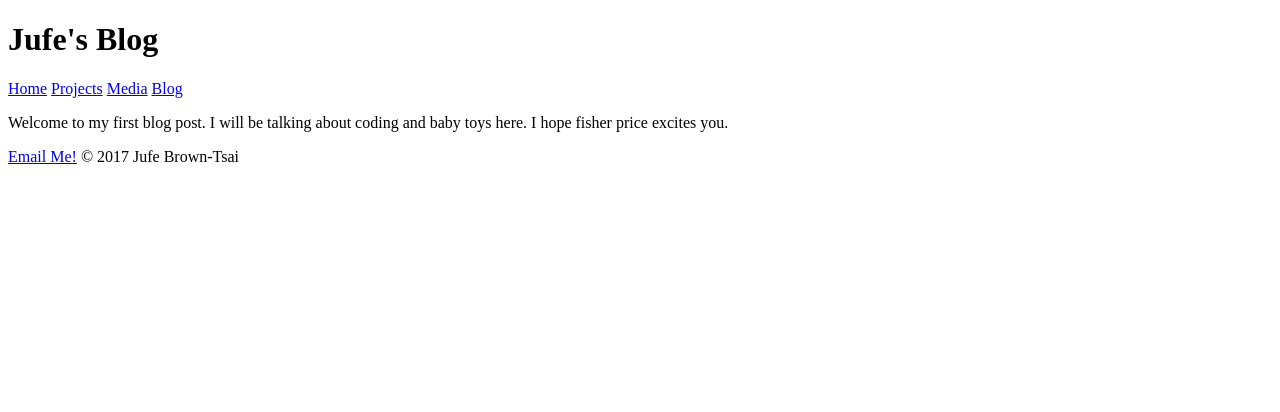
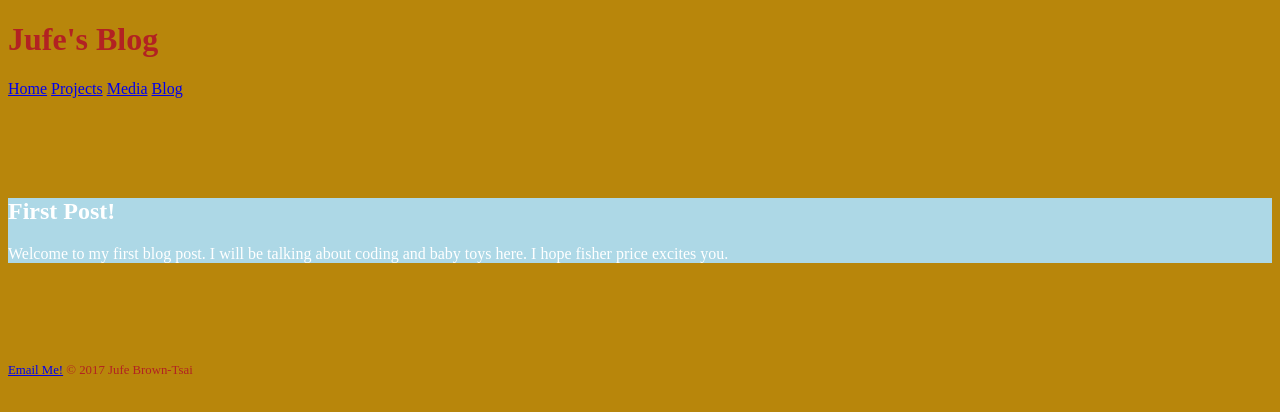
Before and after one commit to Jufebrown/jufebrown-portfolio, a plain HTML site: page blog/index.html in a window 1280 px wide. Drawn offline with Linux system fonts and the light colour scheme.

Commit message:
styled blog page

```diff
--- a/blog/index.html
+++ b/blog/index.html
@@ -5,6 +5,26 @@
   <meta name="viewport" content="width=device-width, initial-scale=1.0">
   <meta http-equiv="X-UA-Compatible" content="ie=edge">
   <title>Document</title>
+  <style media="screen">
+    body {
+      background-color: darkgoldenrod;
+      color: firebrick;
+    }
+    div {
+      margin-top: 100px;
+    }
+    .header{
+      margin-top: 0;
+    }
+    .content-area {
+      background-color: lightblue;
+      color: white;
+    }
+    .footer {
+      font-size: .8em;
+    }
+
+  </style>
 </head>
 <body>
 
@@ -20,6 +40,7 @@
   </nav>
 
   <div class="content-area">
+    <h2>First Post!</h2>
     <p>Welcome to my first blog post. I will be talking about coding and baby toys here. I hope fisher price excites you.</p>
   </div>
 
```
Also changed, not shown: index.html (+6 -6 lines).
